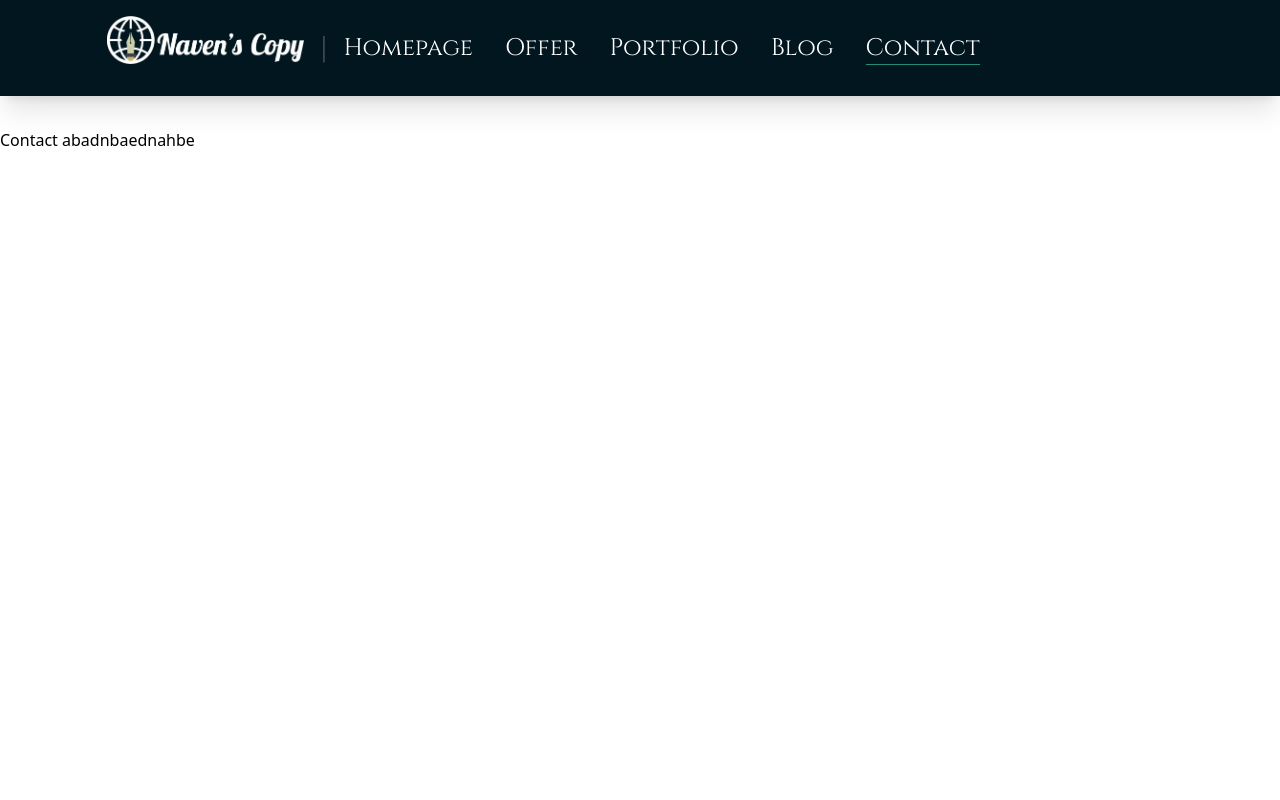
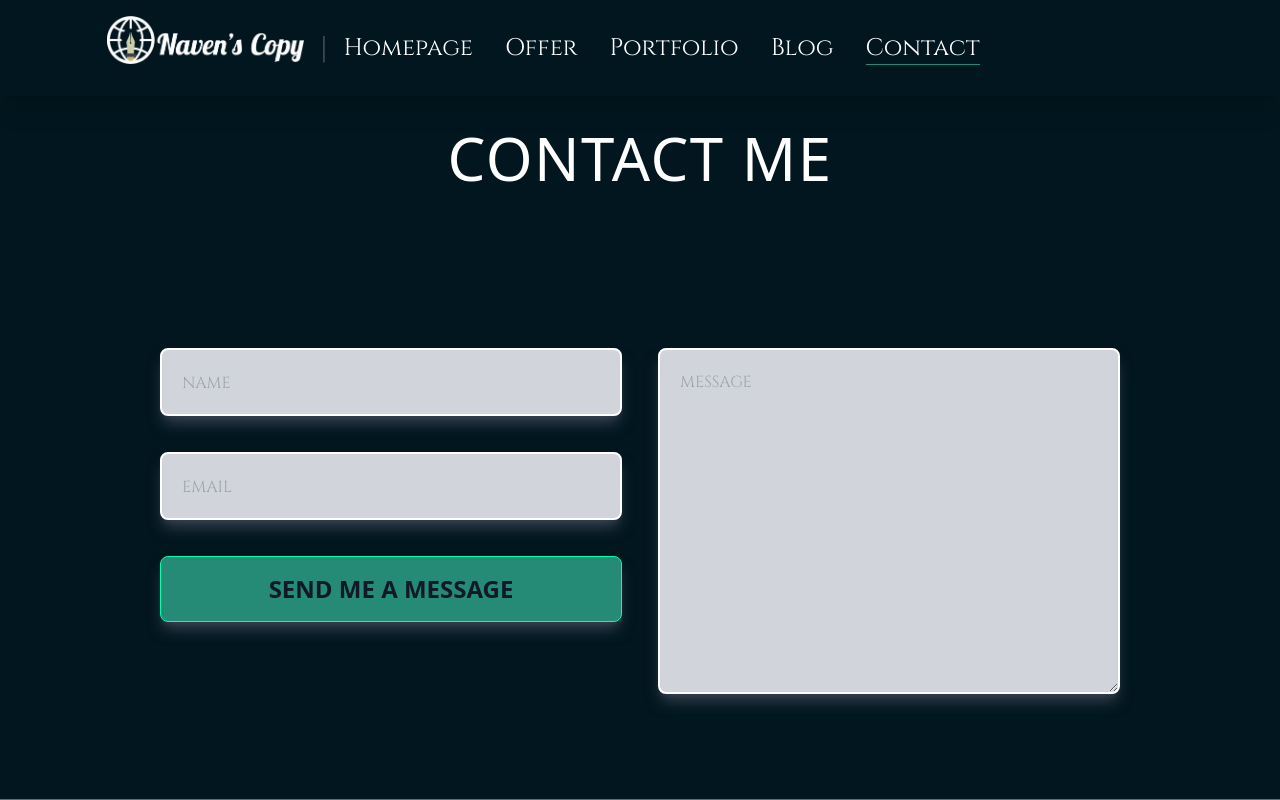
Before and after one commit to MateuszMiszczak/navenscopy, a React (Vite) app: page /contact in a window 1280 px wide. Built offline with nearby package versions, Linux system fonts and the light colour scheme.

Commit message:
Contact me Page created and styled, form fully functional

```diff
--- a/package.json
+++ b/package.json
@@ -15,6 +15,7 @@
     "react": "^18.2.0",
     "react-anchor-link-smooth-scroll": "^1.0.12",
     "react-dom": "^18.2.0",
+    "react-hook-form": "^7.45.2",
     "react-icons": "^3.11.0"
   },
   "devDependencies": {
--- a/src/App.jsx
+++ b/src/App.jsx
@@ -3,6 +3,7 @@ import { useState, useEffect } from "react";
 import NavBar from "./pages/NavBar/NavBar";
 import Route from "./pages/NavBar/Route";
 import HomePage from "./pages/Homepage/HomePage";
+import ContactMe from "./pages/ContactMe/ContactMe";
 
 function App() {
   const [isTopOfPage, setIsTopOfPage] = useState(true);
@@ -25,32 +26,6 @@ function App() {
       </Route>
       <Route path="/offer">
         <div className="pt-32">Offer abadnbaednahbe TEST TEST</div>
-        <div className="pt-32">Offer abadnbaednahbe TEST TEST</div>
-        <div className="pt-32">Offer abadnbaednahbe TEST TEST</div>
-        <div className="pt-32">Offer abadnbaednahbe TEST TEST</div>
-        <div className="pt-32">Offer abadnbaednahbe TEST TEST</div>
-        <div className="pt-32">Offer abadnbaednahbe TEST TEST</div>
-        <div className="pt-32">Offer abadnbaednahbe TEST TEST</div>
-        <div className="pt-32">Offer abadnbaednahbe TEST TEST</div>
-        <div className="pt-32">Offer abadnbaednahbe TEST TEST</div>
-        <div className="pt-32">Offer abadnbaednahbe TEST TEST</div>
-        <div className="pt-32">Offer abadnbaednahbe TEST TEST</div>
-        <div className="pt-32">Offer abadnbaednahbe TEST TEST</div>
-        <div className="pt-32">Offer abadnbaednahbe TEST TEST</div>
-        <div className="pt-32">Offer abadnbaednahbe TEST TEST</div>
-        <div className="pt-32">Offer abadnbaednahbe TEST TEST</div>
-        <div className="pt-32">Offer abadnbaednahbe TEST TEST</div>
-        <div className="pt-32">Offer abadnbaednahbe TEST TEST</div>
-        <div className="pt-32">Offer abadnbaednahbe TEST TEST</div>
-        <div className="pt-32">Offer abadnbaednahbe TEST TEST</div>
-        <div className="pt-32">Offer abadnbaednahbe TEST TEST</div>
-        <div className="pt-32">Offer abadnbaednahbe TEST TEST</div>
-        <div className="pt-32">Offer abadnbaednahbe TEST TEST</div>
-        <div className="pt-32">Offer abadnbaednahbe TEST TEST</div>
-        <div className="pt-32">Offer abadnbaednahbe TEST TEST</div>
-        <div className="pt-32">Offer abadnbaednahbe TEST TEST</div>
-        <div className="pt-32">Offer abadnbaednahbe TEST TEST</div>
-        <div className="pt-32">Offer abadnbaednahbe TEST TEST</div>
       </Route>
       <Route path="/portfolio">
         <div className="pt-32">Portfolio abadnbaednahbe</div>
@@ -59,7 +34,7 @@ function App() {
         <div className="pt-32">Faq abadnbaednahbe</div>
       </Route>
       <Route path="/contact">
-        <div className="pt-32">Contact abadnbaednahbe</div>
+        <ContactMe />
       </Route>
     </div>
   );
--- a/src/main.css
+++ b/src/main.css
@@ -12,3 +12,13 @@ body,
 .app {
   height: 100%;
 }
+
+input::placeholder,
+textarea::placeholder {
+  @apply font-cinzel transition duration-200;
+}
+
+input::placeholder:focus,
+textarea::placeholder:focus {
+  @apply -translate-x-2 -translate-y-4 scale-[0.8] transform text-gray-600 opacity-100;
+}
--- /dev/null
+++ b/src/pages/ContactMe/ContactMe.jsx
@@ -0,0 +1,166 @@
+import { useForm } from "react-hook-form";
+import { motion } from "framer-motion";
+import useMediaQuery from "../../hooks/useMediaQuery";
+
+const ContactMe = () => {
+  const isAboveMediumScreens = useMediaQuery("(min-width: 1060px)");
+
+  const {
+    register,
+    trigger,
+    formState: { errors },
+  } = useForm();
+
+  const onSubmit = async (e) => {
+    const isValid = await trigger();
+    if (!isValid) {
+      e.preventDefault();
+    }
+  };
+
+  return (
+    <section
+      id="contact"
+      className="flex h-screen flex-col border-b border-borderLighterMainText bg-mainColor pt-32 text-white"
+    >
+      <motion.div
+        className="mx-10 mb-8 place-self-center text-3xl font-medium uppercase tracking-wide sm:text-4xl md:mb-16 md:text-5xl lg:mb-40 lg:text-6xl"
+        initial="hidden"
+        whileInView="visible"
+        viewport={{ once: true, amount: 0.5 }}
+        transition={{ delay: 0.2, duration: 0.2 }}
+        variants={{
+          hidden: { opacity: 0, y: -50 },
+          visible: { opacity: 1, y: 0 },
+        }}
+      >
+        <h1>Contact Me</h1>
+      </motion.div>
+
+      <motion.div
+        className="mt-10 w-3/4 place-self-center text-black md:mt-0"
+        initial="hidden"
+        whileInView="visible"
+        viewport={{ once: true, amount: 0.5 }}
+        transition={{ delay: 0.2, duration: 0.4 }}
+        variants={{
+          hidden: { opacity: 0, y: 50 },
+          visible: { opacity: 1, y: 0 },
+        }}
+      >
+        <form
+          target="_blank"
+          onSubmit={onSubmit}
+          action="https://formsubmit.co/4ab93d72cf88db583bb32ee368ce8fb4"
+          method="POST"
+          className="grid grid-cols-1 gap-9 md:grid-cols-2"
+        >
+          <div className="col-span-1 grid gap-9 ">
+            <div className="relative">
+              <input
+                className={`placeholder w-full rounded-lg border-2 border-white bg-gray-300 p-5 shadow-lg shadow-gray-700 outline-none focus:border-borderLightestMainBluish2`}
+                type="text"
+                placeholder="NAME"
+                {...register("name", {
+                  required: true,
+                  maxLength: 100,
+                })}
+              />
+
+              {errors.name && (
+                <p className="absolute -top-7 left-0 animate-pulse text-red-500 duration-300">
+                  {errors.name.type === "required" && "This field is required"}
+                  {errors.name.type === "maxLength" &&
+                    "Max length is 100 characters"}
+                </p>
+              )}
+            </div>
+
+            <div className="relative">
+              <input
+                className={`placeholder w-full rounded-lg border-2 border-white bg-gray-300 p-5 shadow-lg shadow-gray-700 outline-none focus:border-borderLightestMainBluish2`}
+                type="text"
+                placeholder="EMAIL"
+                {...register("email", {
+                  required: true,
+                  pattern: /^[A-Z0-9._%+=]+@[A-Z0-9.-]+\.[A-Z]{2,}$/i,
+                })}
+              />
+              {errors.email && (
+                <p className="absolute -top-7 left-0 animate-pulse text-red-500">
+                  {errors.email.type === "required" &&
+                    "Your email address is required"}
+                  {errors.email.type === "pattern" && "Invalid email address"}
+                </p>
+              )}
+            </div>
+
+            {isAboveMediumScreens ? (
+              <button
+                className={`text-md rounded-lg border border-borderLightestMain bg-lighterMain p-4 font-bold uppercase text-gray-900 shadow-lg shadow-gray-700 transition delay-[10ms] hover:scale-[0.95] hover:bg-opacity-40 hover:text-white md:text-xl lg:text-2xl`}
+                type="submit"
+              >
+                SEND ME A MESSAGE
+              </button>
+            ) : (
+              <div className="relative col-span-1 row-span-3">
+                <textarea
+                  className={`placeholder w-full rounded-lg border-2 border-white bg-gray-300 p-5 shadow-lg shadow-gray-700 outline-none focus:border-borderLightestMainBluish2`}
+                  type="text"
+                  placeholder="YOUR MESSAGE"
+                  rows="4"
+                  cols="50"
+                  {...register("message", {
+                    required: true,
+                    maxLength: 2000,
+                  })}
+                />
+                {errors.message && (
+                  <p className="absolute -top-7 left-0 animate-pulse text-red-500">
+                    {errors.message.type === "required" &&
+                      "This field is required"}
+                    {errors.message.type === "maxLength" &&
+                      "Max length is 2000 characters"}
+                  </p>
+                )}
+              </div>
+            )}
+          </div>
+
+          {isAboveMediumScreens ? (
+            <div className="relative col-span-1 row-span-3">
+              <textarea
+                className={`placeholder h-full w-full rounded-lg border-2 border-white bg-gray-300 p-5 shadow-lg shadow-gray-700 outline-none focus:border-borderLightestMainBluish2`}
+                type="text"
+                placeholder="MESSAGE"
+                rows="4"
+                cols="50"
+                {...register("message", {
+                  required: true,
+                  maxLength: 2000,
+                })}
+              />
+              {errors.message && (
+                <p className="absolute -top-7 left-0 animate-pulse text-red-500">
+                  {errors.message.type === "required" &&
+                    "This field is required"}
+                  {errors.message.type === "maxLength" &&
+                    "Max length is 2000 characters"}
+                </p>
+              )}
+            </div>
+          ) : (
+            <button
+              className={`text-md rounded-lg border border-borderLightestMain bg-lighterMain p-4 font-bold uppercase text-gray-900 shadow-lg shadow-gray-700 transition delay-[10ms] hover:scale-[0.95] hover:bg-opacity-40 hover:text-white md:text-xl lg:text-2xl`}
+              type="submit"
+            >
+              SEND ME A MESSAGE
+            </button>
+          )}
+        </form>
+      </motion.div>
+    </section>
+  );
+};
+
+export default ContactMe;
```
Also changed, not shown: 1 other file (tests, documents, lock files or other folders).
